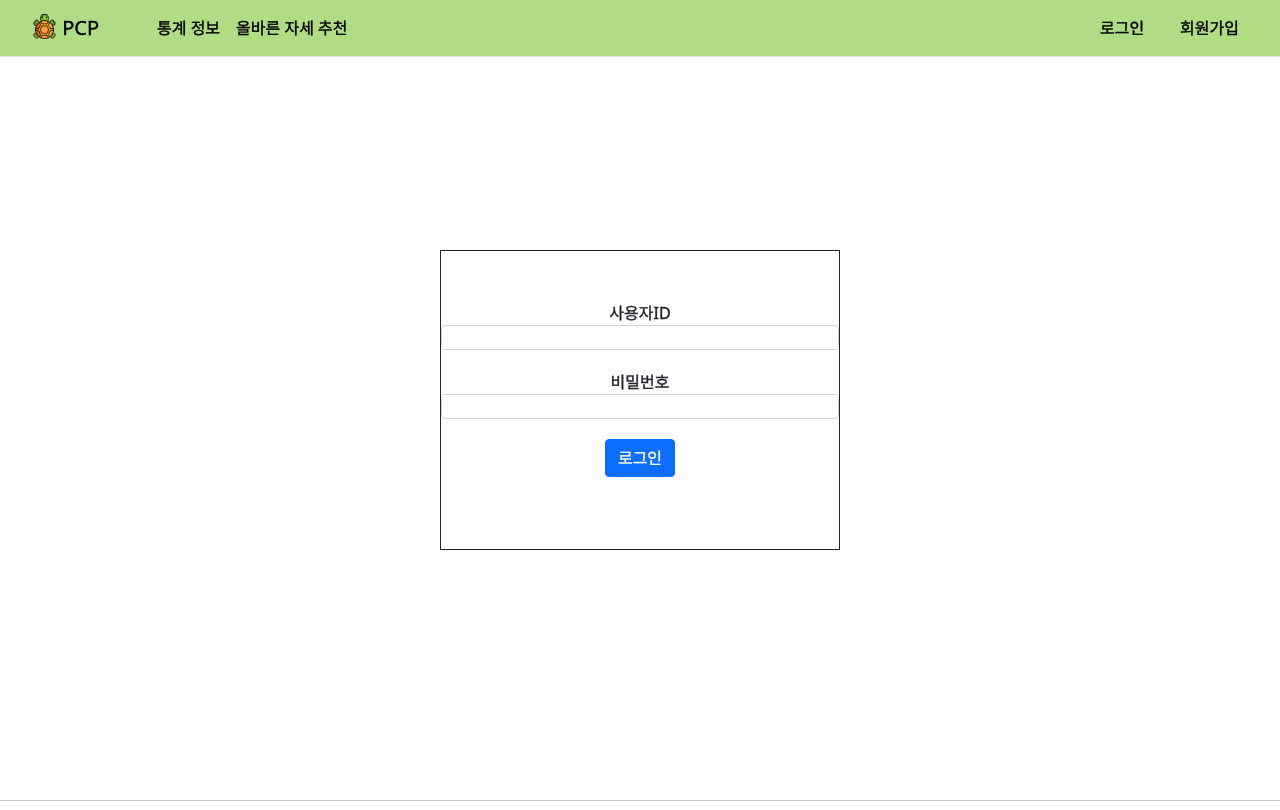
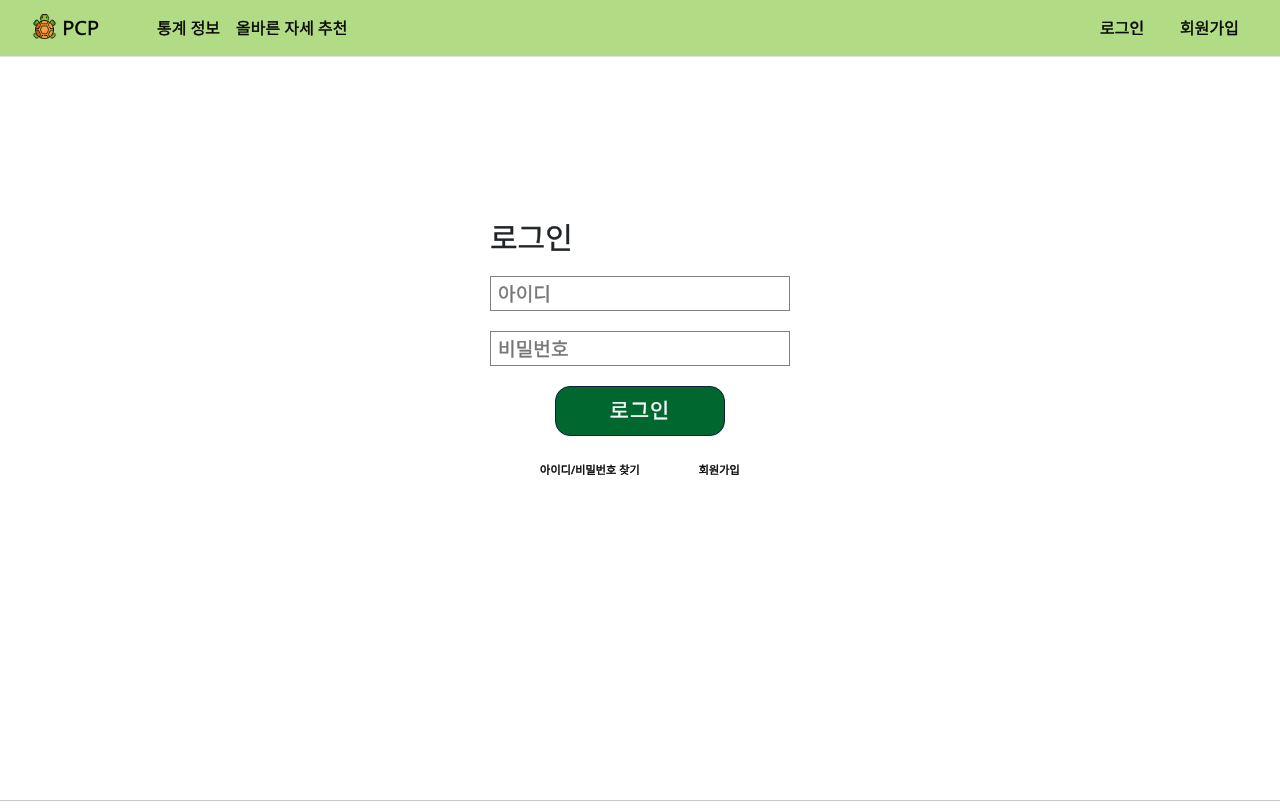
Before and after one commit to bjo6300/posture-correction-using-a-camera, a Django app: template django/templates/common/login.html in a window 1280 px wide. Shown: the top 810 px of the page. Run offline with Django 3.2, Linux system fonts and the light colour scheme; the template is opened without the code that fills it, so the values that code supplies are empty.

Commit message:
DMWY-24-로그인창-UI-구현

```diff
--- a/django/static/css/login.css
+++ b/django/static/css/login.css
@@ -19,18 +19,18 @@
     margin-top: -40px;
 }
 
-/* 로그인 요소 */
+/* 로그인 컨테이너 */
 #div-login {
     text-align: center;
     position:absolute;
     margin: auto;
-    height:300px;
+    height:400px;
     width:400px;
     margin:-150px 0px 0px -200px;
-    top: 50%;
+    top: 40%;
     left: 50%;
     padding-top: 50px;
-    border: solid 1px;
+    /* border: solid 1px lightgray; */
 
 }
 
@@ -51,19 +51,28 @@
 /* 아이디, 비밀번호 입력창 */
 input {
     text-align: left;
-    font-size: 0.8em;
+    font-size: 1.2em;
     color: black;
     margin-bottom: 20px;
     padding-left: 7px;
     border: 1px solid gray;
-    border-radius: 10px;
-    height: 25px;
-    width: 200px;
+    height: 35px;
+    width: 300px;
+    background-color: white;
 }
 
-input:focus {
+/* input 자동완성 텍스트 배경색 설정 */
+input:-webkit-autofill,
+    input:-webkit-autofill:hover,
+    input:-webkit-autofill:focus,
+    input:-webkit-autofill:active {
+	 transition: background-color 5000s ease-in-out 0s;
+	 -webkit-transition: background-color 9999s ease-out;
+}
+
+/* input:focus {
     outline: none;
-}
+} */
 
 /* 비밀번호 보기 체크 박스 컨테이너 */
 #div-show-container {
@@ -123,25 +132,26 @@ input:focus {
 #btn-login {
     text-align: center;
     font-weight: bold;
-    font-size: 0.77em;
+    font-size: 1.3em;
+    background-color: rgb(0, 104, 47);
     letter-spacing: 0.05em;
-    background: #131E3E;
     color: white;
-    margin: 5px;
-    padding: 0.5em 1em 0.5em 1em;
     border: 1.4px solid #131E3E;
     border-radius: 15px;
     height: 33px;
     width: 170px;
+    height: 50px;
     cursor: pointer;
     transition: .4s;
+    margin-bottom: 20px;
+    font-weight: 400;
 }
 
-#btn-login:hover {
+/* #btn-login:hover {
     color: #131E3E;
     border: 1px solid #131E3E;
     background: none;
-}
+} */
 
 /* 아이디, 비밀번호 찾기 & 회원가입 버튼 */
 #a-find-btn {
--- a/django/templates/common/login.html
+++ b/django/templates/common/login.html
@@ -9,16 +9,28 @@
         {% csrf_token %}
         {% include "form_errors.html" %}
         <div class="form-group">
-            <label for="username">사용자ID</label>
-            <input type="text" class="form-control" name="username" id="username"
+            <!-- 로그인 글자 -->
+            <h1 style="text-align: left; margin-left: 50px; font-size: 30px; margin-bottom: 20px;">
+                로그인
+            </h1>
+
+            <!-- 아이디 -->
+            <input type="text" name="username" id="username" placeholder="아이디"
                    value="{{ form.username.value|default_if_none:'' }}">
         </div>
+
         <div class="form-group">
-            <label for="password">비밀번호</label>
-            <input type="password" class="form-control" name="password" id="password"
+
+            <!-- 비밀번호 -->
+            <input type="password" name="password" placeholder="비밀번호" id="password"
                    value="{{ form.password.value|default_if_none:'' }}">
         </div>
-        <button type="submit" class="btn btn-primary">로그인</button>
+        <!-- 로그인 버튼 -->
+        <button type="submit" id="btn-login" >로그인</button>
+        <br>
+
+        <a id="a-find-btn" href="#"> 아이디/비밀번호 찾기 </a>
+        <a id="a-register-btn" href="#"> 회원가입 </a>
     </form>
 </div>
 {% endblock %}
```
